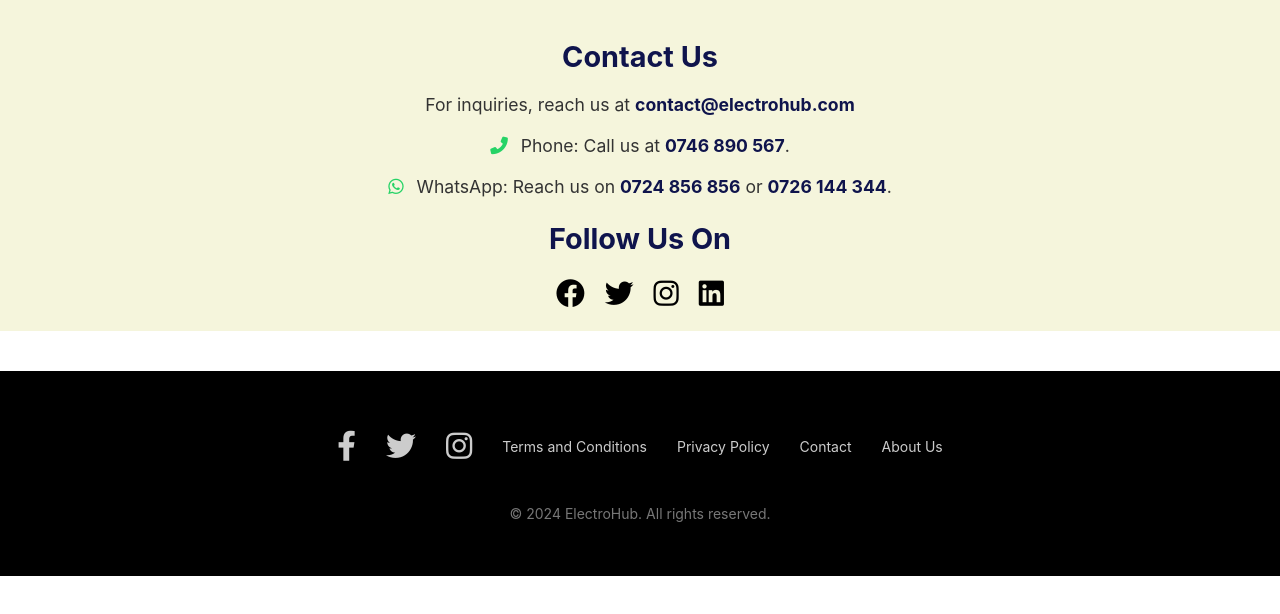
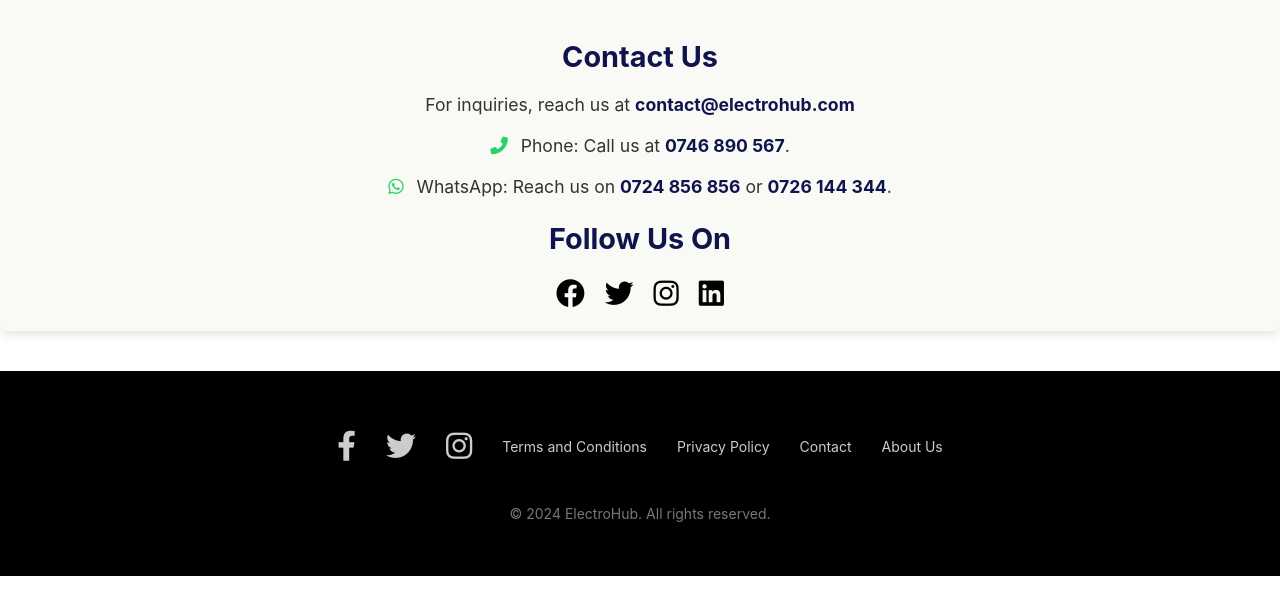
Before and after one commit to OsirOsir/electrohub-frontend, a React (Create React App) app: page /contact in a window 1280 px wide. Shown: the top 614 px of the page. Built offline with nearby package versions, Linux system fonts and the light colour scheme.

Commit message:
adds background color

```diff
--- a/src/components/pages/AboutUs.css
+++ b/src/components/pages/AboutUs.css
@@ -2,8 +2,10 @@
   padding: 20px;
   max-width: 800px;
   margin: 0 auto;
+  background-color: #f9f9f6;
+  border-radius: 8px;
+  box-shadow: 0px 4px 10px rgba(0, 0, 0, 0.1);
 }
-
 
 .about-us-title, .achievements-title, .follow-us-title {
   text-align: center;
@@ -12,14 +14,12 @@
   color: #0F144C;
 }
 
-
 .about-us-description {
   text-align: center;
   font-size: 1.2rem;
   line-height: 1.6;
   margin-bottom: 30px;
 }
-
 
 .achievements-list {
   list-style: none;
@@ -41,7 +41,6 @@
   margin-right: 10px;
 }
 
-
 .social-media-icons {
   display: flex;
   justify-content: center;
--- a/src/components/pages/Contact.css
+++ b/src/components/pages/Contact.css
@@ -1,7 +1,9 @@
 .contact-container {
   text-align: center;
   padding: 20px;
-  background-color: #f5f5dc;
+  background-color: #f9f9f6;
+  border-radius: 8px;
+  box-shadow: 0px 4px 10px rgba(0, 0, 0, 0.1);
 }
 
 .contact-title, .follow-us-title, .social-media-title {
@@ -28,7 +30,6 @@
   color: #0F144C;
 }
 
-
 .contact-info {
   font-size: 1.1rem;
   color: #333;
@@ -50,7 +51,6 @@
   color: #25d366;
 }
 
-
 .contact-info .whatsapp {
   font-size: 1.2rem;
 }
@@ -59,7 +59,6 @@
   color: #128C7E;
 }
 
-
 .contact-info .phone {
   font-size: 1.2rem;
 }
--- a/src/components/pages/PrivacyPolicy.css
+++ b/src/components/pages/PrivacyPolicy.css
@@ -4,9 +4,10 @@
   padding: 20px;
   font-family: Arial, sans-serif;
   line-height: 1.6;
-  background-color: #f9f9f9;
+  background-color: #f9f9f6;
+  border-radius: 8px;
+  box-shadow: 0px 4px 10px rgba(0, 0, 0, 0.1);
 }
-
 
 .privacy-title {
   text-align: center;
@@ -14,7 +15,6 @@
   margin-bottom: 20px;
   color: #0F144C;
 }
-
 
 .intro {
   font-size: 18px;
@@ -32,12 +32,10 @@
   color: #0F144C;
 }
 
-
 ul {
   list-style-type: disc;
   margin-left: 20px;
 }
-
 
 a {
   color: #0F144C;
--- a/src/components/pages/TermsAndConditions.css
+++ b/src/components/pages/TermsAndConditions.css
@@ -4,7 +4,9 @@
   padding: 20px;
   font-family: Arial, sans-serif;
   line-height: 1.6;
-  background-color: #f9f9f9;
+  background-color: #f9f9f6;
+  border-radius: 8px;
+  box-shadow: 0px 4px 10px rgba(0, 0, 0, 0.1);
 }
 
 .terms-title {
@@ -19,11 +21,9 @@
   margin-bottom: 30px;
 }
 
-
 .section {
   margin-bottom: 30px;
 }
-
 
 .section-title {
   font-size: 24px;
@@ -31,7 +31,6 @@
   margin-bottom: 10px;
   color: #0F144C;
 }
-
 
 ul {
   list-style-type: disc;
```
